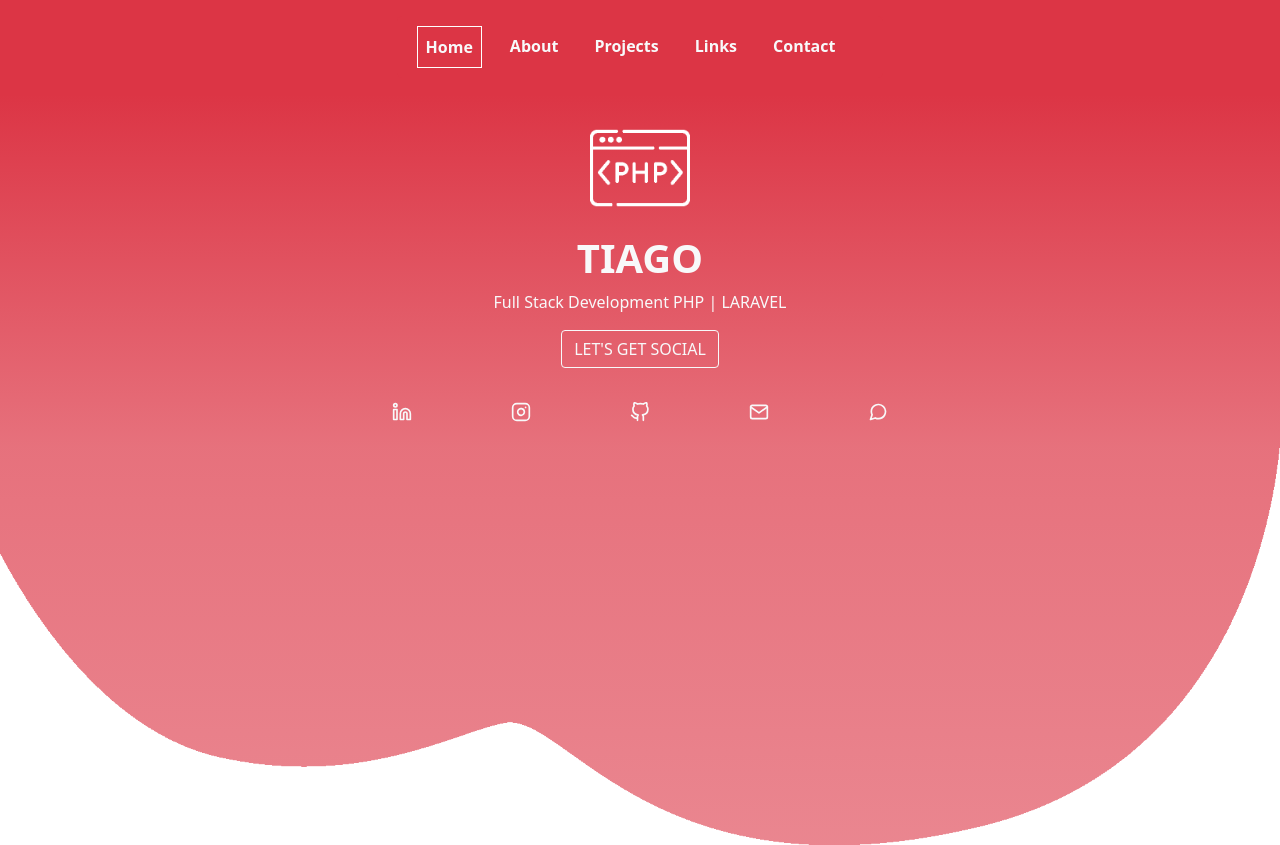
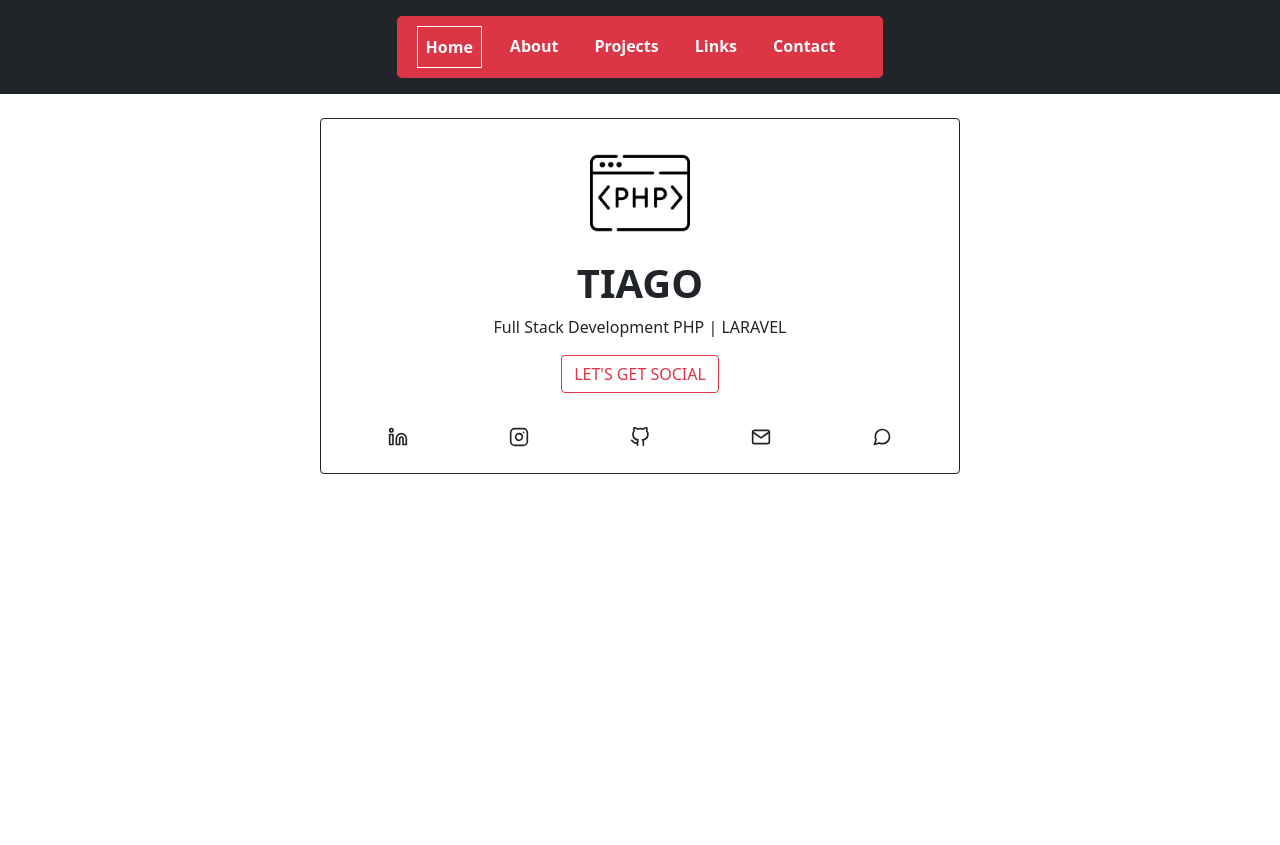
Before and after one commit to TiagoLemosNeitzke/portifolio, a website: page index.html in a window 1280 px wide. After the commit the page ends 800 px from the top, so only its background shows below. Drawn offline with nearby package versions, Linux system fonts and the light colour scheme.

Commit message:
reset changes of the layout

```diff
--- a/css/style.css
+++ b/css/style.css
@@ -28,22 +28,10 @@ li:hover {
 }
 
 .icon-bg:hover {
-    background-color: #fff;
-    color           : #dc3545 !important;
-}
-
-.linear-gradient {
-    background-image: linear-gradient(to bottom, rgba(220, 53, 69, .7), rgba(220, 53, 69, .6));
-}
-
-.linear-gradient-card {
-    background-image: linear-gradient(to bottom, rgba(220, 53, 69, 1), rgba(220, 53, 69, .7));
+    background-color: #dc3545;
+    color           :  #fff!important;
 }
 
 .transform-1:hover {
     transform: scale(1.2);
 }
-
-.text-hover:hover {
-    color: #dc3545 !important;
-}
--- a/index.html
+++ b/index.html
@@ -19,7 +19,7 @@
 
 <body>
     <main>
-        <nav class="navbar navbar-expand-sm navbar-light bg-danger p-3">
+        <nav class="navbar navbar-expand-sm navbar-light bg-dark p-3">
             <div class="container">
 
                 <button class="navbar-toggler d-lg-none bg-light" type="button" data-bs-toggle="collapse"
@@ -53,38 +53,38 @@
 
 
 
-        <div class="d-flex justify-content-center container-fluid linear-gradient-card">
+        <div class="d-flex justify-content-center">
 
-            <div class=" border-none col-6 text-center pt-4">
+            <div class="card border-dark mt-4 col-6 text-center pt-4">
 
                 <div class="container">
-                    <img class="transform-1" src="img/php-light.png" width="100px" height="100px" alt="Image">
+                    <img class="transform-1" src="img/php.png" width="100px" height="100px" alt="Image">
                 </div>
                 <div class="card-body">
-                    <h4 class="card-title text-light fw-bold fs-1 text-uppercase transform-1">Tiago</h4>
-                    <p class="card-text text-light transform-1">Full Stack Development PHP | LARAVEL</p>
-                    <a name="" id="" class="btn btn-outline-light text-uppercase text-hover"
-                        href="https://www.linkedin.com/in/tiago-lemos-neitzke-916353247/" role="button" target="_blank"
+                    <h4 class="card-title text-dark fw-bold fs-1 text-uppercase transform-1">Tiago</h4>
+                    <p class="card-text text-dark transform-1">Full Stack Development PHP | LARAVEL</p>
+                    <a name="" id="" class="btn btn-outline-danger text-uppercase"
+                        href="https://www.linkedin.com/in/tiago-lemos-neitzke-916353247/" target="_blank"
                         title="Link to Tiago Lemos Neitzke's Linkedin">Let's get social</a>
 
                     <div class="d-flex justify-content-around mt-4">
                         <a href="https://www.linkedin.com/in/tiago-lemos-neitzke-916353247/"
                             title="Link to Tiago Lemos Neitzke's Linkedin" target="_blank" class=""><i
-                                class="text-light icon-bg" data-feather="linkedin"></i></a>
+                                class="text-dark icon-bg" data-feather="linkedin"></i></a>
                         <a href="https://www.instagram.com/tiagolemosneitzke/"
                             title="Link to Tiago Lemos Neitzke's Instagram" target="_blank"><i
-                                class="text-light  icon-bg" data-feather="instagram"></i></a>
+                                class="text-dark  icon-bg" data-feather="instagram"></i></a>
                         <a href="https://github.com/TiagoLemosNeitzke" title="Link to Tiago Lemos Neitzke's Github"
-                            target="_blank"><i class="text-light  icon-bg" data-feather="github"></i></a>
+                            target="_blank"><i class="text-dark  icon-bg" data-feather="github"></i></a>
                         <a href="mailto:tl.neitzke@htomail.com" title="Send email to Tiago Lemos Neitzke"
-                            target="_blank"><i class="text-light  icon-bg" data-feather="mail"></i></a>
+                            target="_blank"><i class="text-dark  icon-bg" data-feather="mail"></i></a>
                         <a href="https://api.whatsapp.com/message/GPCGPIQ55APEL1" title="whatsapp me!"
-                            target="_blank"><i class="text-light icon-bg" data-feather="message-circle"></i></a>
+                            target="_blank"><i class="text-dark icon-bg" data-feather="message-circle"></i></a>
                     </div>
                 </div>
             </div>
         </div>
-        <img class="linear-gradient img-fluid" src="img/large-shape.png" alt="">
+
     </section>
 
     <script>
--- a/js/app.js
+++ /dev/null
@@ -1,3 +0,0 @@
-let active = document.getElementById('active')
-active.classList.remove('link-hover')
-active.classList.add('active')
```
Also changed, not shown: about.html (+1 -1 lines), contact.html (+1 -1 lines), links.html (+7 -6 lines), projects.html (+2 -2 lines), img/large-shape.png (deleted), img/php-light.png (deleted).
